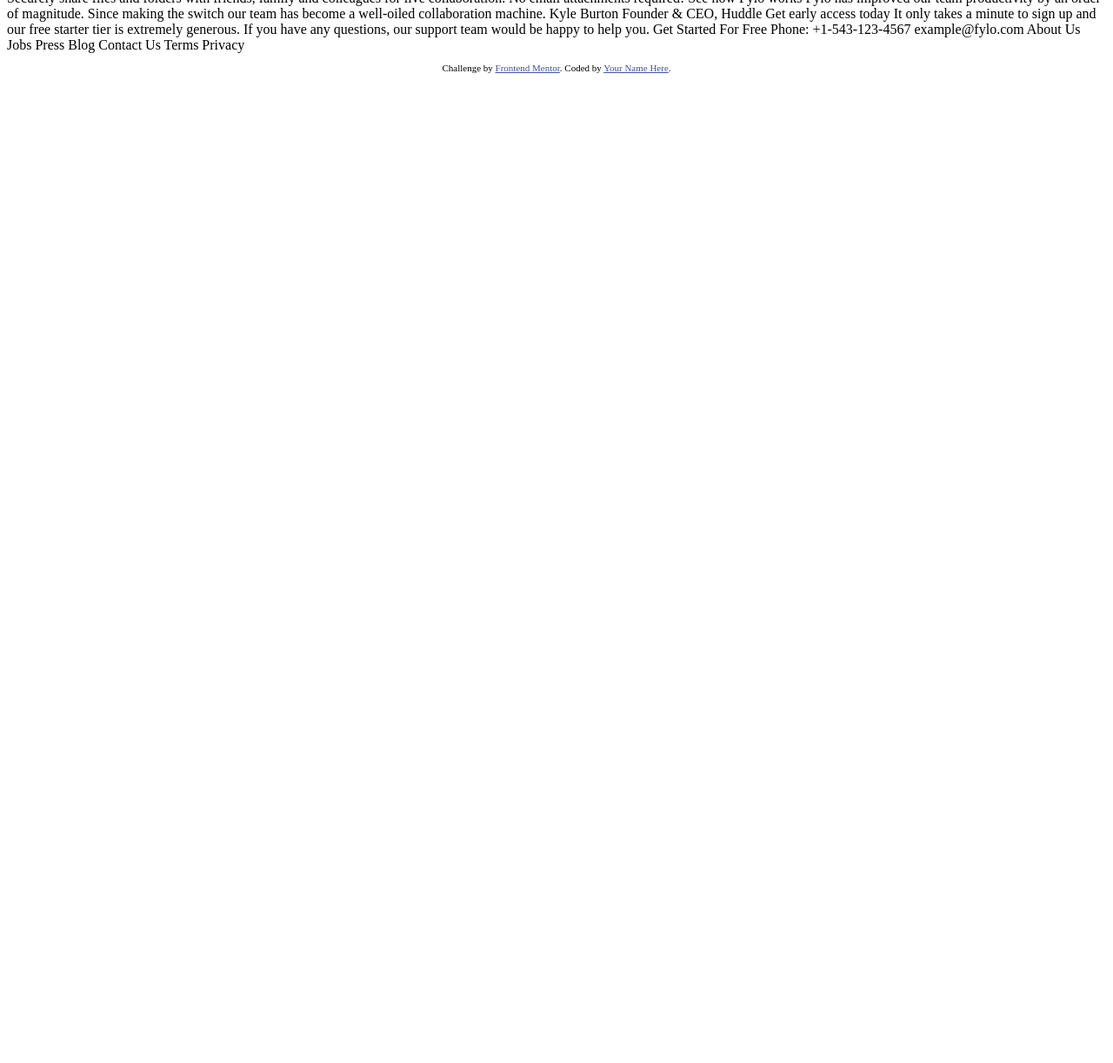
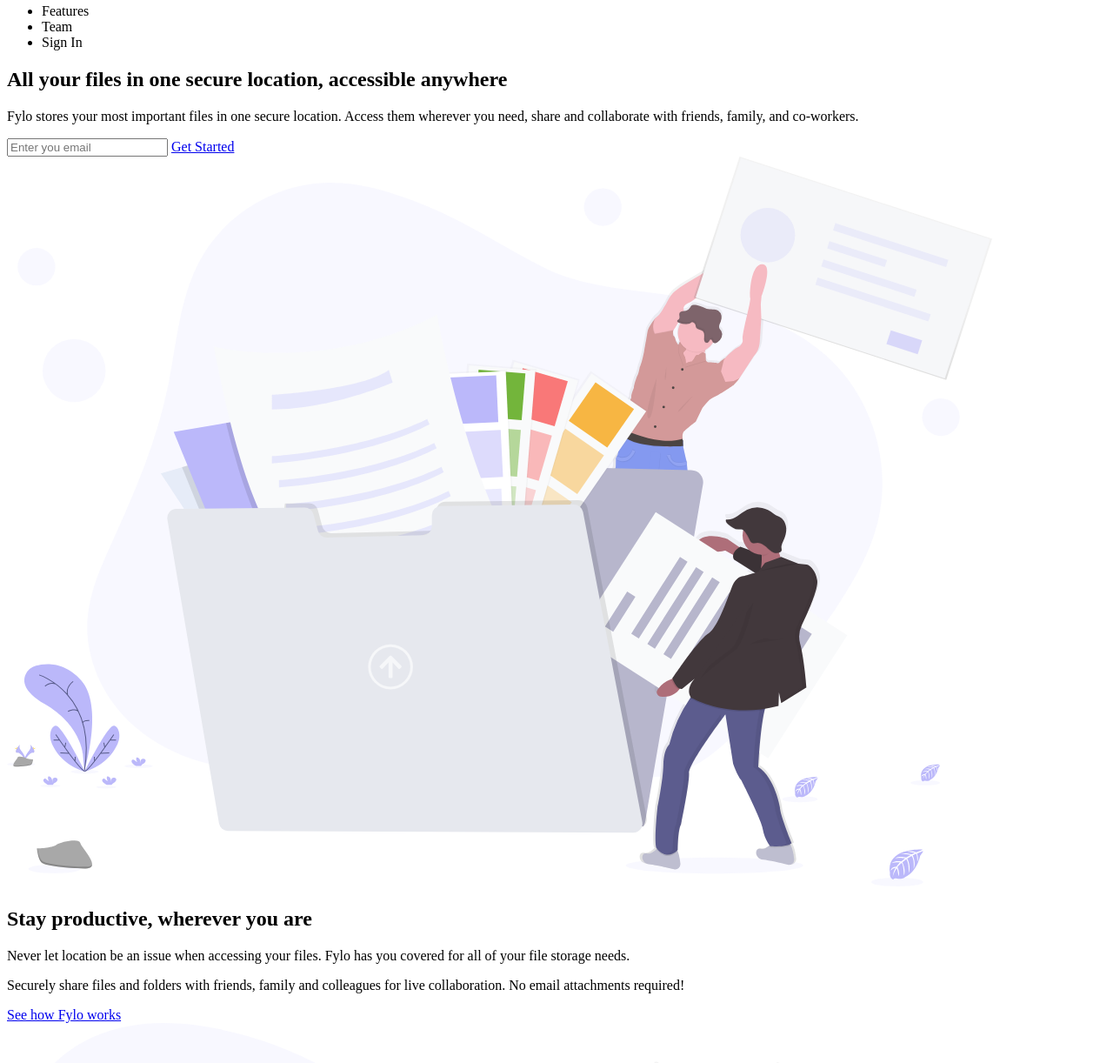
Before and after one commit to prizma-ru/fylo_landing_-page, a plain HTML site: page site/index.html in a window 1280 px wide. Shown: the part 73-1295 px from the top of the page at 87% size. Before the commit the page ends 800 px from the top, so only its background shows below. Drawn offline with Linux system fonts and the light colour scheme.

Commit message:
Третий коммит с частичной разметкой

```diff
--- a/site/index.html
+++ b/site/index.html
@@ -1,56 +1,99 @@
 <!DOCTYPE html>
 <html lang="en">
+
 <head>
     <meta charset="UTF-8">
     <meta name="viewport" content="width=device-width, initial-scale=1.0">
-  <link href="https://fonts.googleapis.com/css2?family=Open+Sans&family=Raleway:wght@400;700&display=swap" rel="stylesheet">
+    <link href="https://fonts.googleapis.com/css2?family=Open+Sans&family=Raleway:wght@400;700&display=swap"
+        rel="stylesheet">
     <!-- displays site properly based on user's device -->
 
     <link rel="icon" type="image/png" sizes="32x32" href="./images/favicon-32x32.png">
 
-  <title>Frontend Mentor | Fylo landing page with two column layout</title>
+    <title>Fylo landing page with two column layout</title>
 
     <!-- Feel free to remove these styles or customise in your own stylesheet 👍 -->
     <style>
-    .attribution { font-size: 11px; text-align: center; }
-    .attribution a { color: hsl(228, 45%, 44%); }
+        .attribution {
+            font-size: 11px;
+            text-align: center;
+        }
+
+        .attribution a {
+            color: hsl(228, 45%, 44%);
+        }
     </style>
 </head>
+
 <body>
     <main class="main">
         <header class="header">
-            <div class="header__logo"><a href="./img/logo.svg"></a>LOGO</div>
+            <div class="header__logo"><img src="./img/logo.svg" alt="LOGO"></div>
+            <nav class="header__menu">
+                <ul>
+                    <li>Features</li>
+                    <li>Team</li>
+                    <li>Sign In</li>
+                </ul>
+            </nav>
         </header>
+        <section class="files">
+            <div class="files__titel">
+                <h2>All your files in one secure location, accessible anywhere</h2>
+                <p class="files__text">Fylo stores your most important files in one secure location. Access them
+                    wherever you need, share and collaborate with friends,
+                    family, and co-workers.</p>
+                <div class="files__form">
+                    <input type="text" placeholder="Enter you email">
+                    <a class="btn" href="#">Get Started</a>
+                </div>
+                <div class="files__img">
+                    <img src="./img/illustration-1.svg" alt="">
+                </div>
+            </div>
+        </section>
+        <section class="stay">
+            <div class="stay__titel">
+                <h2>Stay productive, wherever you are</h2>
+                <p class="stay__text">Never let location be an issue when accessing your files. Fylo has you covered for
+                    all of your file storage needs.</p>
+                <p class="stay__text">Securely share files and folders with friends, family and colleagues for
+                    live collaboration. No email attachments required!</p>
+
+                <div class="stay__form">
+                    <!-- <input type="text" placeholder="Enter you email">-->
+                    <a class="btn" href="#">See how Fylo works</a>
+                </div>
+                <div class="stay__img">
+                    <img src="./img/illustration-2.svg" alt="">
+                </div>
+                <img src="./img/icon-quotes.svg" alt="">
+                <p class="stay__text">Fylo has improved our team productivity by an order of magnitude. Since
+                    making the switch our team has become a well-oiled collaboration machine.</p>
+                    <div class="card">
+                        <img src="./img/avatar-testimonial.jpg" alt="" class="card__photo">
+                        <h3 class="card__name">Kyle Burton</h3>
+                        <p class="card__career">Founder & CEO, Huddle</p>
+                    </div>
+            </div>
+        </section>
 
 
 
-  Features
-  Team
-  Sign In
 
-  All your files in one secure location, accessible anywhere.
 
-  Fylo stores your most important files in one secure location.
-  Access them wherever you need, share and collaborate with friends,
-  family, and co-workers.
 
-  Get Started
 
-  Stay productive, wherever you are
 
-  Never let location be an issue when accessing your files. Fylo has you
-  covered for all of your file storage needs.
 
-  Securely share files and folders with friends, family and colleagues for
-  live collaboration. No email attachments required!
 
-  See how Fylo works
 
-  Fylo has improved our team productivity by an order of magnitude. Since
-  making the switch our team has become a well-oiled collaboration machine.
 
-  Kyle Burton
-  Founder & CEO, Huddle
+
+
+
+
+
 
         Get early access today
 
@@ -79,4 +122,5 @@
         </footer>
     </main>
 </body>
+
 </html>
--- a/site/style/style.css
+++ b/site/style/style.css
@@ -6,3 +6,13 @@ body{
     font-family: 'Open Sans', sans-serif;
     font-family: 'Raleway', sans-serif;
 }
+li{
+
+    display: inline-block;
+}
+.card{
+    display: inline-block;
+}
+.card div > img{
+    float: right;
+}
```
Lines whose indentation alone changed are shown as unchanged.
